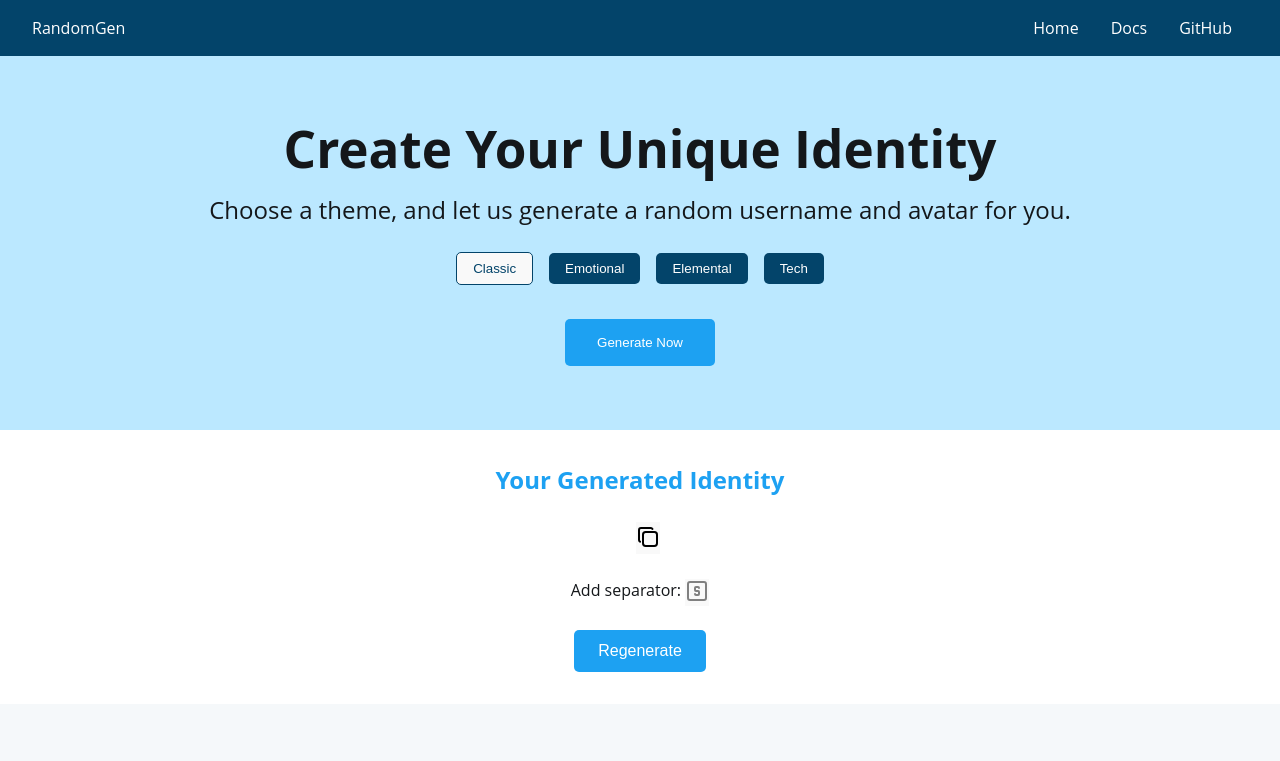
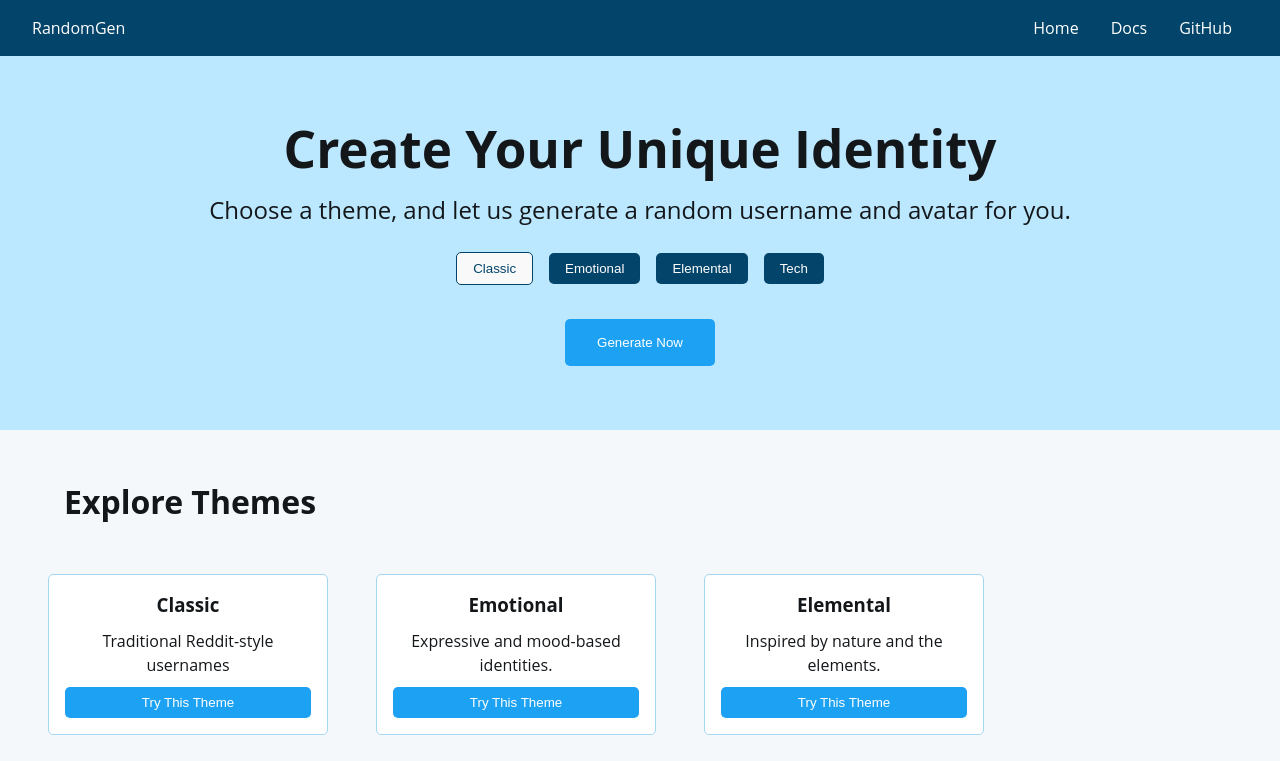
Before and after one commit to chanchal16/avatar-alias-gen, a React (Vite) app in the folder demo/: page / in a window 1280 px wide. Shown: the top 761 px of the page. Built offline with nearby package versions, Linux system fonts and the light colour scheme.

Commit message:
refactor: add null checks

```diff
--- a/demo/src/App.tsx
+++ b/demo/src/App.tsx
@@ -34,8 +34,7 @@ const App = () => {
     <div className="App">
       <Header />
       <Hero onGenerate={generate} setTheme={setTheme} theme={theme} />
-      {/* {username ||
-        (avatar && ( */}
+      {username && avatar && (
         <Output
           username={username}
           avatar={avatar}
@@ -43,7 +42,7 @@ const App = () => {
           isSeparatorEnabled={isSeparatorEnabled}
           onRegenerate={handleRegenerate}
         />
-        {/* ))} */}
+      )}
       <ThemeShowcase onSelectTheme={generate} />
       <About />
       <Footer />
```
Lines whose indentation alone changed are shown as unchanged.
